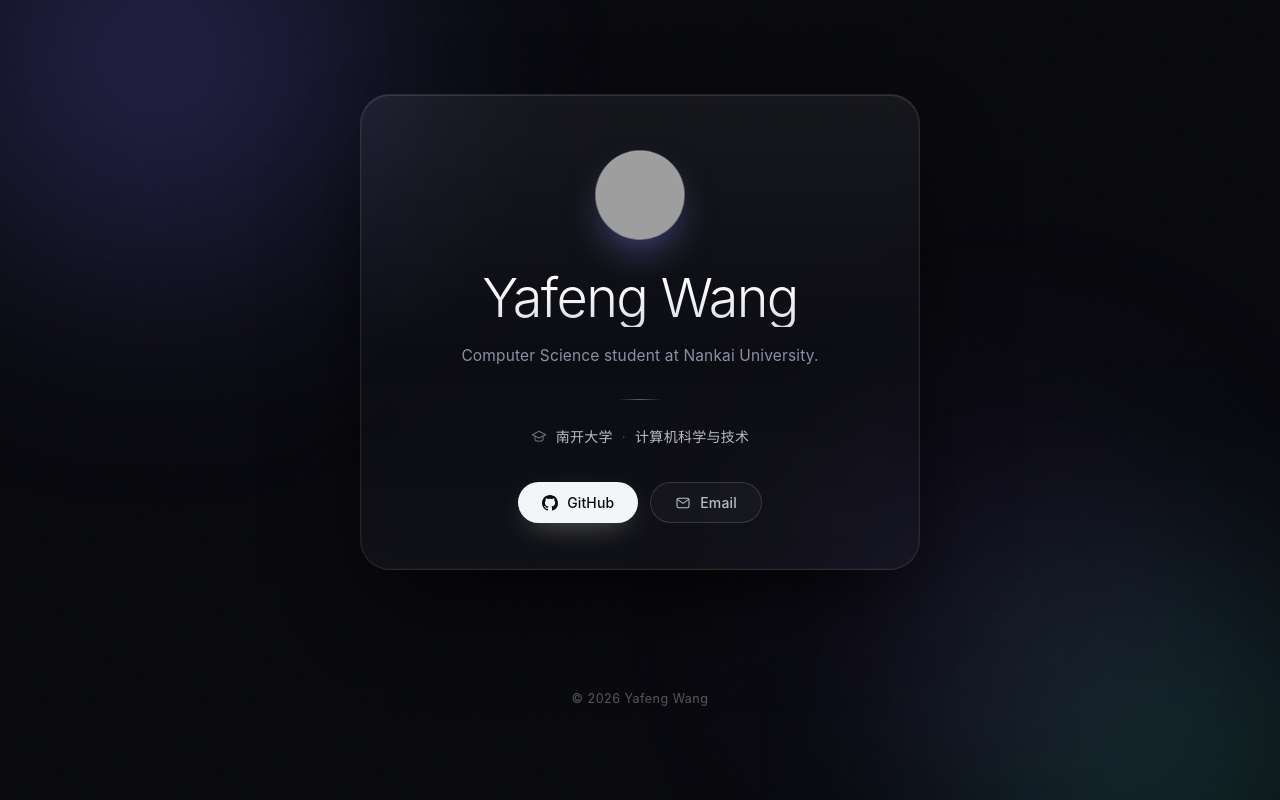
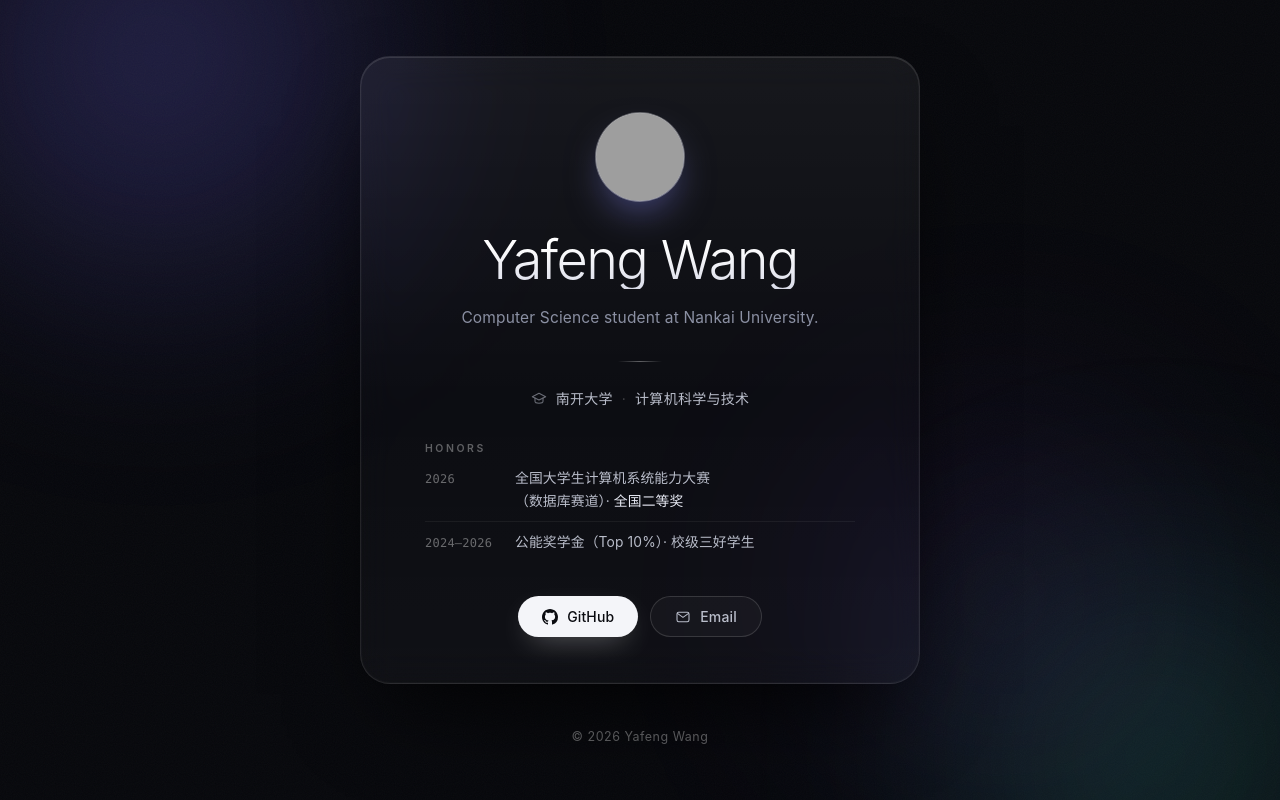
Before and after one commit to wyuwra/wyuwra.github.io, a plain HTML site: page index.html in a window 1280 px wide. Drawn offline with Linux system fonts and the light colour scheme; grey boxes are pictures that could not be loaded.

Commit message:
添加荣誉板块并更新邮箱

```diff
--- a/index.html
+++ b/index.html
@@ -158,7 +158,7 @@
     font-size: 14px;
     color: var(--soft);
     letter-spacing: .02em;
-    margin-bottom: 36px;
+    margin-bottom: 34px;
   }
   .edu svg{
     width: 16px; height: 16px;
@@ -166,6 +166,47 @@
     flex: none;
   }
   .edu .dot{ color: rgba(255,255,255,.22); }
+
+  /* ---------- 荣誉 ---------- */
+  .honors{
+    max-width: 430px;
+    margin: 0 auto 34px;
+    text-align: left;
+  }
+  .honors .label{
+    font-size: 10.5px;
+    font-weight: 600;
+    letter-spacing: .24em;
+    color: rgba(255,255,255,.34);
+    text-transform: uppercase;
+    margin-bottom: 12px;
+  }
+  .honors ul{
+    list-style: none;
+    margin: 0; padding: 0;
+  }
+  .honors li{
+    display: grid;
+    grid-template-columns: 76px 1fr;
+    gap: 14px;
+    padding: 9px 0;
+    border-top: 1px solid rgba(255,255,255,.055);
+    align-items: baseline;
+  }
+  .honors li:first-child{ border-top: none; padding-top: 0; }
+  .honors .year{
+    font-family: ui-monospace, "SF Mono", "Cascadia Mono", Consolas, monospace;
+    font-size: 12px;
+    letter-spacing: .02em;
+    color: rgba(255,255,255,.38);
+  }
+  .honors .what{
+    font-size: 13.8px;
+    line-height: 1.62;
+    color: var(--soft);
+    letter-spacing: .01em;
+  }
+  .honors .prize{ color: #e9ebf5; }
 
   /* ---------- 按钮 ---------- */
   .actions{
@@ -236,6 +277,10 @@
     .btn{ padding: 10px 20px; }
   }
 
+  @media (max-width: 379px){
+    .honors li{ grid-template-columns: 1fr; gap: 1px; padding: 10px 0; }
+  }
+
   @media (prefers-reduced-motion: reduce){
     .glow, .card{ animation: none !important; }
     .btn{ transition: none; }
@@ -271,12 +316,26 @@
     <span>计算机科学与技术</span>
   </div>
 
+  <section class="honors">
+    <div class="label">Honors</div>
+    <ul>
+      <li>
+        <span class="year">2026</span>
+        <span class="what">全国大学生计算机系统能力大赛<br>（数据库赛道）· <span class="prize">全国二等奖</span></span>
+      </li>
+      <li>
+        <span class="year">2024–2026</span>
+        <span class="what">公能奖学金（Top 10%）· 校级三好学生</span>
+      </li>
+    </ul>
+  </section>
+
   <nav class="actions">
     <a class="btn primary" href="https://github.com/wyuwra" target="_blank" rel="noopener">
       <svg viewBox="0 0 16 16" fill="currentColor" aria-hidden="true"><path d="M8 0C3.58 0 0 3.58 0 8c0 3.54 2.29 6.53 5.47 7.59.4.07.55-.17.55-.38 0-.19-.01-.82-.01-1.49-2.01.37-2.53-.49-2.69-.94-.09-.23-.48-.94-.82-1.13-.28-.15-.68-.52-.01-.53.63-.01 1.08.58 1.23.82.72 1.21 1.87.87 2.33.66.07-.52.28-.87.51-1.07-1.78-.2-3.64-.89-3.64-3.95 0-.87.31-1.59.82-2.15-.08-.2-.36-1.02.08-2.12 0 0 .67-.21 2.2.82.64-.18 1.32-.27 2-.27s1.36.09 2 .27c1.53-1.04 2.2-.82 2.2-.82.44 1.1.16 1.92.08 2.12.51.56.82 1.27.82 2.15 0 3.07-1.87 3.75-3.65 3.95.29.25.54.73.54 1.48 0 1.07-.01 1.93-.01 2.2 0 .21.15.46.55.38A8.01 8.01 0 0 0 16 8c0-4.42-3.58-8-8-8Z"/></svg>
       GitHub
     </a>
-    <a class="btn ghost" href="mailto:wyf1993078@163.com">
+    <a class="btn ghost" href="mailto:2412832@mail.nankai.edu.cn">
       <svg viewBox="0 0 24 24" fill="none" stroke="currentColor" stroke-width="1.6"
            stroke-linecap="round" stroke-linejoin="round" aria-hidden="true">
         <rect x="3" y="5" width="18" height="14" rx="2.5"/>
```
